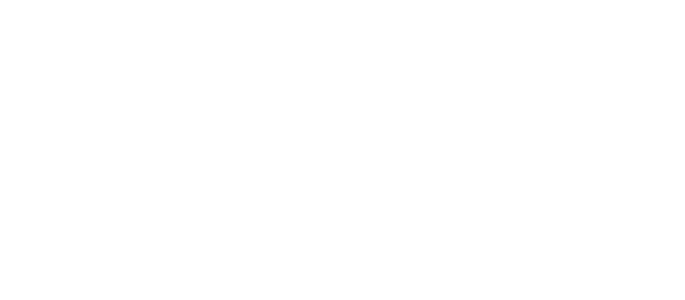
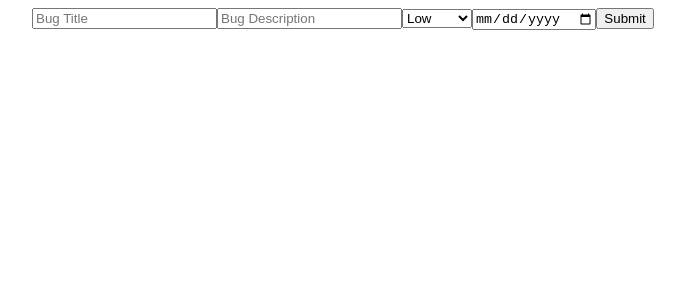
Before and after one commit to Team-Bugged/bug-tracker-client, a React (Create React App) app: page /project/1/addbug in a window 1280 px wide. Before the commit this address had no page. Shown: the top 300 px of the page, without its empty margins (26-711 px from the left). Built offline with nearby package versions, Linux system fonts and the light colour scheme.

Commit message:
Add Project Detail page, add bug page

```diff
--- a/src/App.js
+++ b/src/App.js
@@ -5,6 +5,7 @@
 import Welcome from "./pages/Welcome";
 import Project from "./pages/Project";
 import AddProject from "./pages/AddProject";
+import AddBug from "./pages/AddBug";
 
 const App = () => {
   return (
@@ -15,6 +16,7 @@
       <Route exact path="/dashboard" element={<Dashboard />} />
       <Route exact path="/project/:projectID" element={<Project />} />
       <Route exact path="/addproject" element={<AddProject />} />
+      <Route exact path="project/:projectID/addbug" element={<AddBug />} />
     </Routes>
   );
 };
--- /dev/null
+++ b/src/components/AddBugForm.js
@@ -0,0 +1,54 @@
+import { useState } from "react";
+import { addBug } from "./ServerConnections";
+import { useNavigate } from "react-router-dom";
+
+export const AddBugForm = ({ projectID }) => {
+  const navigate = useNavigate();
+  const [bugTitle, setBugTitle] = useState("");
+  const [bugDescription, setBugDescription] = useState("");
+  const [bugSeverity, setBugSeverity] = useState("low");
+  const [bugDueDate, setBugDueDate] = useState("");
+
+  const handleAddBugSubmit = (e) => {
+    e.preventDefault();
+    addBug(projectID, bugTitle, bugDescription, bugSeverity, bugDueDate).then(
+      navigate(`/project/${projectID}`)
+    );
+  };
+  return (
+    <form>
+      <input
+        placeholder="Bug Title"
+        value={bugTitle}
+        onChange={(input) => {
+          setBugTitle(input.target.value);
+        }}
+      />
+      <input
+        placeholder="Bug Description"
+        value={bugDescription}
+        onChange={(input) => {
+          setBugDescription(input.target.value);
+        }}
+      />
+      <select
+        value={bugSeverity}
+        onChange={(input) => {
+          setBugSeverity(input.target.value);
+        }}
+      >
+        <option value="low">Low</option>
+        <option value="medium">Medium</option>
+        <option value="high">High</option>
+      </select>
+
+      <input
+        type="date"
+        onChange={(event) => {
+          setBugDueDate(event.target.value);
+        }}
+      />
+      <button onClick={handleAddBugSubmit}>Submit</button>
+    </form>
+  );
+};
--- /dev/null
+++ b/src/components/BugList.js
@@ -0,0 +1,36 @@
+import { useState, useEffect } from "react";
+import { BugBar } from "./BugBar";
+import { getBugData } from "./ServerConnections";
+
+const BugList = ({ bugs }) => {
+  const [bugList, setBugList] = useState([]);
+
+  useEffect(() => {
+    bugs.map((bugID) => {
+      getBugData(bugID).then((bug) => {
+        setBugList((prevList) => {
+          setBugList([...prevList, bug]);
+        });
+      });
+    });
+  }, []);
+
+  return (
+    <>
+      {bugList.map((bug) => {
+        return (
+          <BugBar
+            key={bug._id}
+            bugID={bug._id}
+            bugTitle={bug.bugTitle}
+            bugSeverity={bug.bugSeverity}
+            bugDueDate={bug.bugDueDate}
+            createdBy={bug.createdBy}
+          />
+        );
+      })}
+    </>
+  );
+};
+
+export default BugList;
--- a/src/components/Context.js
+++ b/src/components/Context.js
@@ -8,6 +8,7 @@
   const [name, setName] = useState("");
 
   const [isLoggedIn, setIsLoggedIn] = useState(false);
+
   const loginCheck = () => {
     if (localStorage.getItem("token")) {
       getUserData().then((data) => {
--- a/src/components/ProjectDetail.js
+++ b/src/components/ProjectDetail.js
@@ -1,29 +1,35 @@
-import { getProjectData } from "../components/ServerConnections";
+import { getBugData, getProjectData } from "../components/ServerConnections";
 import { BugBar } from "../components/BugBar";
 import { useEffect, useState } from "react";
 import { useInfoContext } from "../components/Context";
+import { useNavigate } from "react-router-dom";
+import BugList from "./BugList";
 
 const ProjectDetail = ({ projectID }) => {
   const [project, setProject] = useState();
   const [loading, setLoading] = useState(true);
   const { name } = useInfoContext();
+  const navigate = useNavigate();
+  const [bugList, setBugList] = useState([]);
+  const [bugLoading, setBugLoading] = useState(true);
 
   useEffect(() => {
     getProjectData(projectID)
       .then((data) => {
         setProject(data);
+        setLoading(false);
       })
       .catch((err) => {
         console.log(err);
       });
   }, []);
 
-  useEffect(() => {
-    setLoading(!loading);
-  }, []);
-
   const handleDeleteProject = () => {
     //todo
+  };
+
+  const handleAddBug = () => {
+    navigate(`/project/${projectID}/addbug`);
   };
   return (
     <>
@@ -46,20 +52,15 @@
           <div>
             <p>{project?.projectStartDate}</p>
           </div>
-          {project?.projectOwner === name ? (
-            <button onClick={handleDeleteProject}>Delete</button>
-          ) : (
-            <></>
-          )}
-          {project?.bugs?.map((bug) => {
-            <BugBar
-              key={bug._id}
-              bugDescription={bug.bugDescription}
-              bugSeverity={bug.bugSeverity}
-              bugDueDate={bug.bugDueDate}
-              assignedTo={bug.assignedTo}
-            />;
-          })}
+          <div>
+            <button onClick={handleAddBug}>Add Bug</button>
+            {project?.projectOwner === name ? (
+              <button onClick={handleDeleteProject}>Delete</button>
+            ) : (
+              <></>
+            )}
+          </div>
+          <BugList bugs={project.bugs} />
         </>
       )}
     </>
--- a/src/components/ServerConnections.js
+++ b/src/components/ServerConnections.js
@@ -63,7 +63,9 @@
   let response;
   try {
     response = await axios.get("http://localhost:5000/getBugInfo", {
-      id: id,
+      params: {
+        id: id,
+      },
     });
     return response.data;
   } catch (err) {
@@ -125,3 +127,34 @@
     return err;
   }
 };
+
+export const addBug = async (
+  projectID,
+  bugTitle,
+  bugDescription,
+  bugSeverity,
+  bugDueDate
+) => {
+  let response;
+  try {
+    response = await axios.post(
+      "http://localhost:5000/addbug",
+      {
+        projectID: projectID,
+        bugTitle: bugTitle,
+        bugDescription: bugDescription,
+        bugSeverity: bugSeverity,
+        bugDueDate: bugDueDate,
+      },
+      {
+        headers: {
+          authorization: `Bearer ${localStorage.getItem("token")}`,
+        },
+      }
+    );
+    console.log(response.data);
+    return response.data;
+  } catch (err) {
+    return err;
+  }
+};
--- /dev/null
+++ b/src/pages/AddBug.js
@@ -0,0 +1,9 @@
+import { AddBugForm } from "../components/AddBugForm";
+import { useParams } from "react-router-dom";
+
+const AddBug = () => {
+  const params = useParams();
+  return <AddBugForm projectID={params.projectID} />;
+};
+
+export default AddBug;
--- a/src/pages/Dashboard.js
+++ b/src/pages/Dashboard.js
@@ -9,7 +9,9 @@
 
   const navigate = useNavigate();
   useEffect(() => {
-    loginCheck();
+    if (!loginCheck()) {
+      navigate("/login");
+    }
   }, []);
   return (
     <>
```
